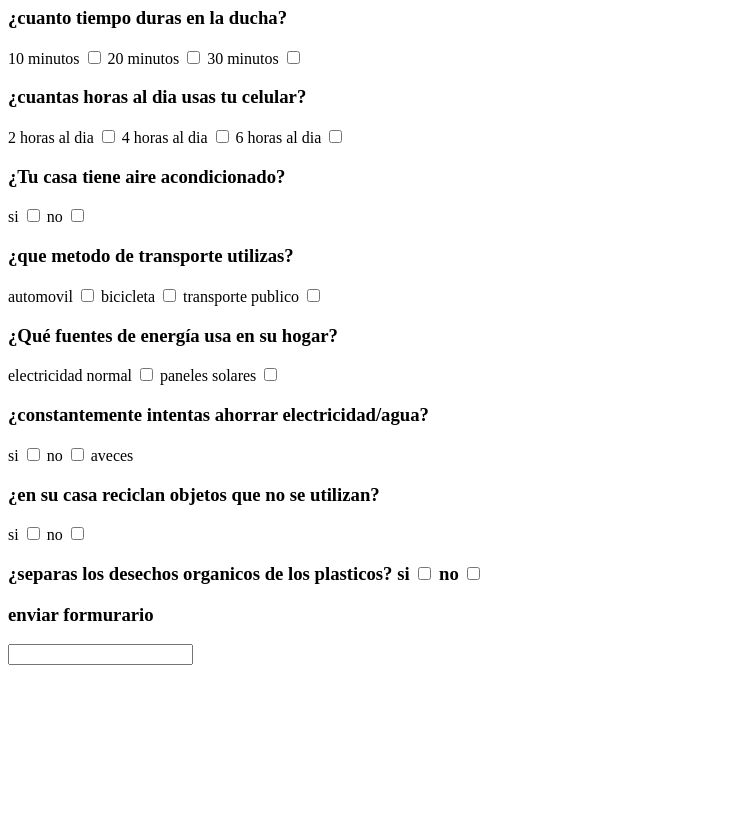
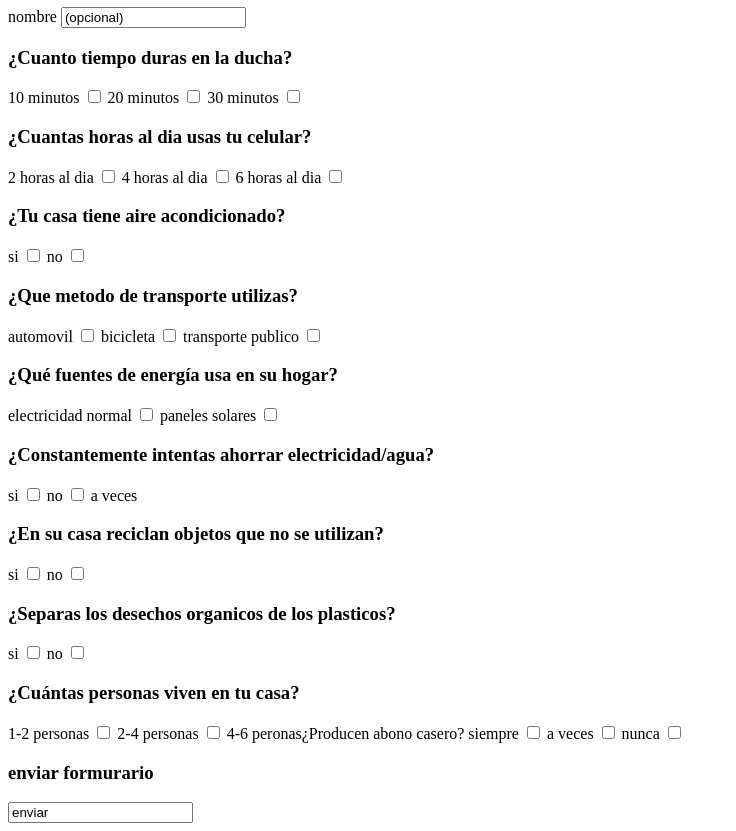
Before and after one commit to jhonathan73/encuesta-huella-ecologica-CAP01, a plain HTML site: page index.html in a window 1280 px wide. Shown: the part 73-904 px from the top of the page, without its empty margins (0-736 px from the left). Before the commit the page ends 800 px from the top, so only its background shows below. Drawn offline with Linux system fonts and the light colour scheme.

Commit message:
Update index.html

```diff
--- a/index.html
+++ b/index.html
@@ -1,18 +1,20 @@
 <!DOCTYPE html>
 <html>
 <head>
-<title>la huella ecológica</title>
+<title>Encuesta sobre la huella ecologica</title>
 <body>
-<h1>la huella ecológica </h1>
-<h3>¿cuanto tiempo duras en la ducha?</h3>
+<h1>Encuesta sobre la huella ecologica</h1>
 <form action=" formurario.php" method="post">
+  <label>nombre</label>
+<input type="text" value="(opcional)" />
+<h3>¿Cuanto tiempo duras en la ducha?</h3>
 <label>10 minutos</label>
 <input type="checkbox"/>
 <label>20 minutos</label>
 <input type="checkbox"/>
 <label>30 minutos</label>
 <input type="checkbox"/>
-<h3>¿cuantas horas al dia usas tu celular?</h3>
+<h3>¿Cuantas horas al dia usas tu celular?</h3>
 <label>2 horas al dia</label>
 <input type="checkbox"/>
 <label>4 horas al dia</label>
@@ -24,7 +26,7 @@
 <input type="checkbox"/>
 <label>no</label>
 <input type="checkbox"/>
-<h3>¿que metodo de transporte utilizas?</h3>
+<h3>¿Que metodo de transporte utilizas?</h3>
   <label>automovil</label>
 <input type="checkbox"/>
   <label>bicicleta</label>
@@ -36,22 +38,35 @@
 <input type="checkbox"/>
   <label>paneles solares</label>
 <input type="checkbox"/>
-  <h3>¿constantemente intentas ahorrar electricidad/agua?</h3>
+  <h3>¿Constantemente intentas ahorrar electricidad/agua?</h3>
   <label>si</label>
 <input type="checkbox"/>
   <label>no</label>
 <input type="checkbox"/>
-  <label>aveces</label>
-  <h3>¿en su casa reciclan objetos que no se utilizan?</h3>
+  <label>a veces</label>
+  <h3>¿En su casa reciclan objetos que no se utilizan?</h3>
   <label>si</label>
 <input type="checkbox"/>
   <label>no</label>
 <input type="checkbox"/>
-<h3>¿separas los desechos organicos de los plasticos?
+  <h3>¿Separas los desechos organicos de los plasticos?</h3>
   <label>si</label>
 <input type="checkbox"/>
   <label>no</label>
 <input type="checkbox"/>
+  <h3>¿Cuántas personas viven en tu casa?</h3>
+  <label>1-2 personas</label>
+<input type="checkbox"/>
+  <label>2-4 personas</label>
+<input type="checkbox"/>
+<label>4-6 peronas</label<
+  <h3>¿Producen abono casero?</label>
+  <label>siempre</label>
+<input type="checkbox"/>
+  <label>a veces</label>
+<input type="checkbox"/>
+  <label>nunca</label>
+<input type="checkbox"/>
   <h3>enviar formurario</h3>
-<input type="submit=">
+<input type="submit=" value="enviar" />
 </form>
```
